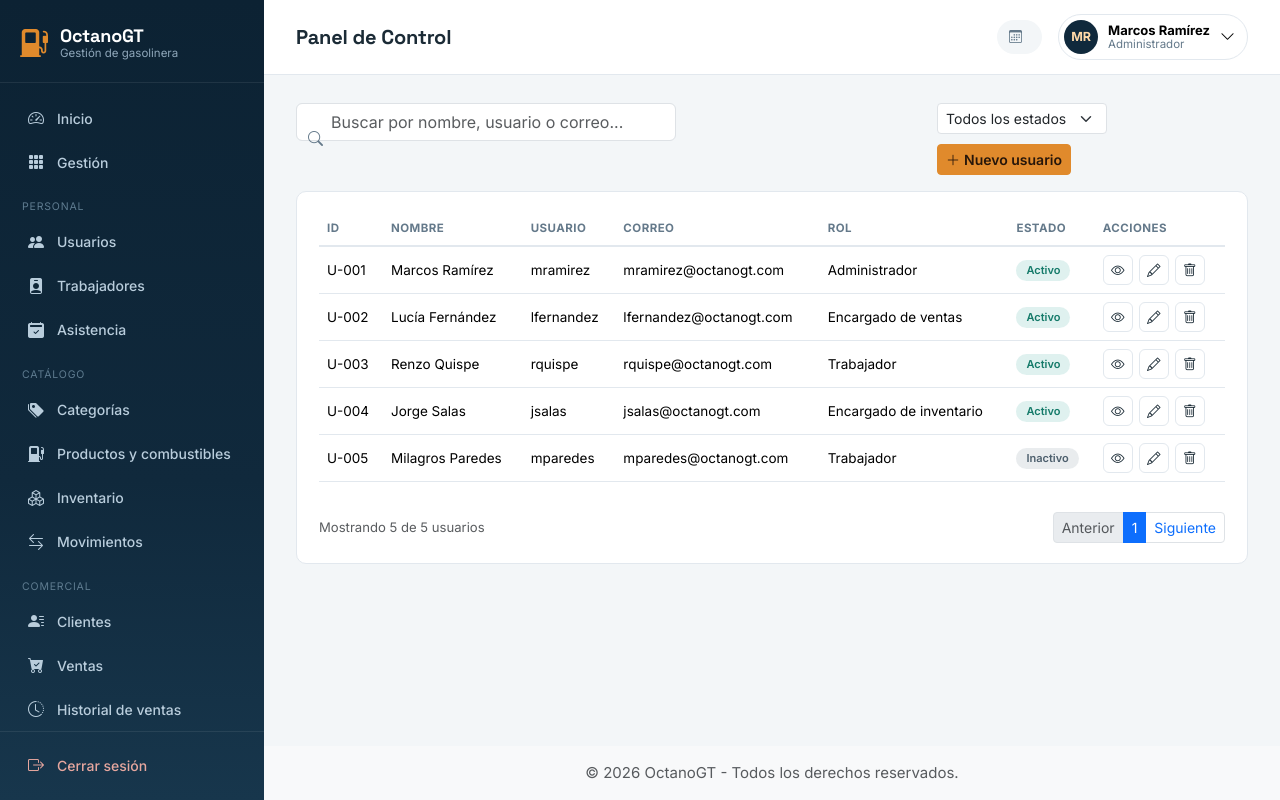
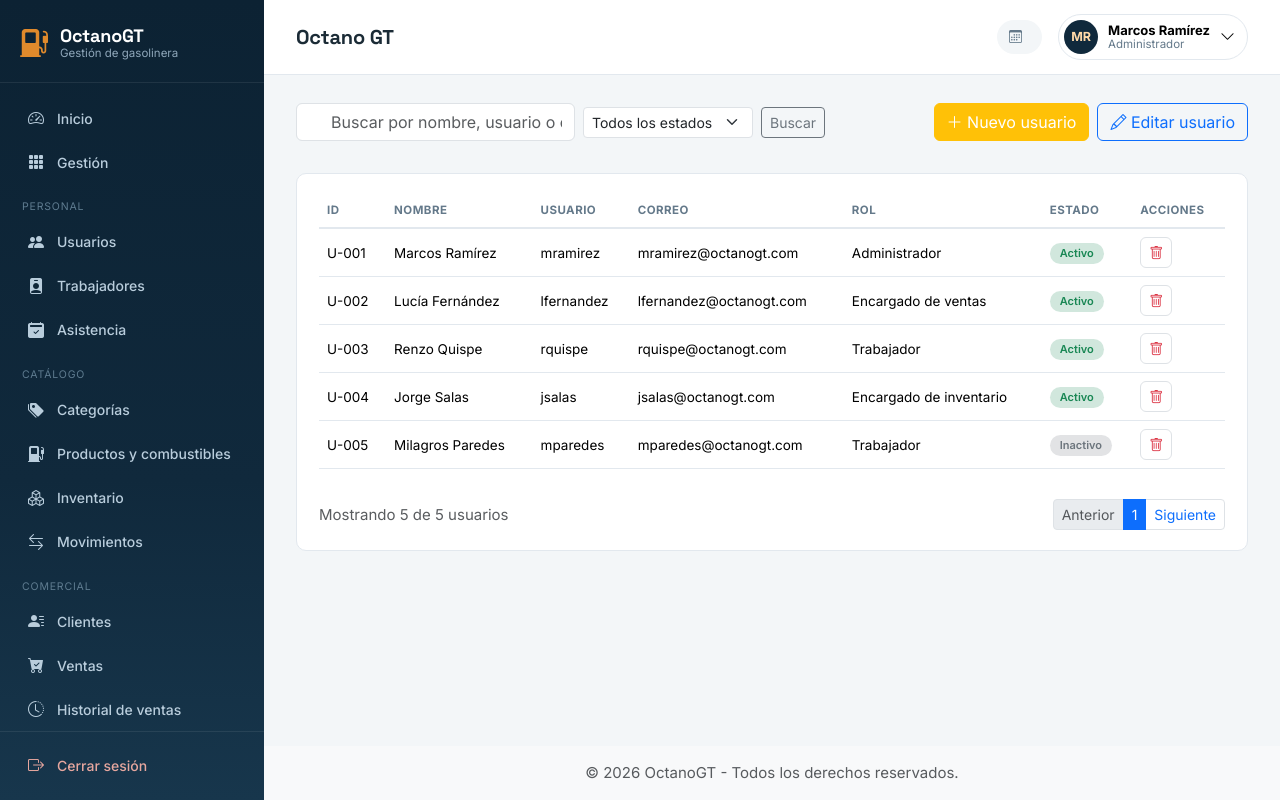
Before and after one commit to jhonas7u7/Sistema-web-para-la-gestion-de-ventas-de-combustible-y-asistencia-de-trabajadores-en-una-gasolinera, a Spring Boot app: page /usuarios in a window 1280 px wide. Run offline with Spring Boot 4, Linux system fonts and the light colour scheme.

Commit message:
Interfaz y CRUD Usuario terminado

```diff
--- a/src/main/java/com/gasolinera/app/controller/FragmentController.java
+++ b/src/main/java/com/gasolinera/app/controller/FragmentController.java
@@ -15,12 +15,12 @@ public class FragmentController {
     public String mostrarGestion() {
         return "gestion";
     }
-
+    /*
     @GetMapping("/usuarios")
     public String mostrarUsuarios() {
         return "usuarios";
     }
-
+    */
     @GetMapping("/asistencia")
     public String mostrarAsistencia(){
         return "asistencia";
--- /dev/null
+++ b/src/main/java/com/gasolinera/app/controller/UsuarioController.java
@@ -0,0 +1,48 @@
+package com.gasolinera.app.controller;
+
+import com.gasolinera.app.model.Usuario;
+import com.gasolinera.app.service.UsuarioService;
+import org.springframework.stereotype.Controller;
+import org.springframework.ui.Model;
+import org.springframework.web.bind.annotation.*;
+
+import java.util.List;
+
+@Controller
+@RequestMapping("/usuarios")
+public class UsuarioController {
+
+    private final UsuarioService usuarioService;
+
+    public UsuarioController(UsuarioService usuarioService) {
+        this.usuarioService = usuarioService;
+    }
+
+    @PostMapping("/guardar")
+    public String guardarUsuario(@ModelAttribute("usuarioForm") Usuario usuario) {
+        usuarioService.guardarUsuario(usuario);
+        return "redirect:/usuarios";
+    }
+
+    @PostMapping("/eliminar")
+    public String eliminarUsuario(@RequestParam("id") Long id) {
+        usuarioService.eliminarUsuario(id);
+        return "redirect:/usuarios";
+    }
+
+    @GetMapping
+    public String listarUsuarios(
+            @RequestParam(name = "buscar", required = false) String buscar,
+            @RequestParam(name = "estado", required = false) String estado,
+            Model model) {
+
+        List<Usuario> lista = usuarioService.listarFiltrados(buscar, estado);
+
+        model.addAttribute("listaUsuarios", lista);
+        model.addAttribute("criterioBusqueda", buscar != null ? buscar : "");
+        model.addAttribute("estadoSeleccionado", estado != null ? estado : "Todos los estados");
+        model.addAttribute("usuarioForm", new Usuario());
+
+        return "usuarios";
+    }
+}
--- a/src/main/resources/templates/fragments/general.html
+++ b/src/main/resources/templates/fragments/general.html
@@ -41,7 +41,7 @@
 <header th:fragment="topbar" class="topbar">
     <button class="btn-icon d-lg-none" id="sidebarToggle" aria-label="Abrir menú"><i class="bi bi-list"></i></button>
     <div class="topbar-heading">
-        <h1>Panel de Control</h1>
+        <h1>Octano GT</h1>
     </div>
     <div class="topbar-actions">
         <span class="topbar-date d-none d-md-inline-flex"><i class="bi bi-calendar3"></i> <span id="todayDate"></span></span>
--- a/src/main/resources/templates/usuarios.html
+++ b/src/main/resources/templates/usuarios.html
@@ -21,17 +21,42 @@
   <main class="main-content">
 
     <div class="list-toolbar">
-      <div class="search-box">
-        <i class="bi bi-search"></i>
-        <input type="text" class="form-control" placeholder="Buscar por nombre, usuario o correo..." data-table-search>
-      </div>
+      <form th:action="@{/usuarios}" method="get" class="d-flex align-items-center gap-2 mb-3">
+        <div class="search-box">
+          <input type="text"
+                 name="buscar"
+                 class="form-control"
+                 placeholder="Buscar por nombre, usuario o correo..."
+                 th:value="${criterioBusqueda}">
+        </div>
+
+        <select name="estado" class="form-select form-select-sm toolbar-filter" onchange="this.form.submit()">
+          <option value="Todos los estados" th:selected="${estadoSeleccionado == 'Todos los estados'}">Todos los estados</option>
+          <option value="Activo" th:selected="${estadoSeleccionado == 'Activo'}">Activo</option>
+          <option value="Inactivo" th:selected="${estadoSeleccionado == 'Inactivo'}">Inactivo</option>
+        </select>
+
+        <button type="submit" class="btn btn-sm btn-outline-secondary">Buscar</button>
+
+        <a th:if="${(criterioBusqueda != null and !criterioBusqueda.isEmpty()) or (estadoSeleccionado != null and estadoSeleccionado != 'Todos los estados')}"
+           th:href="@{/usuarios}"
+           class="btn btn-sm btn-outline-danger"
+           title="Restablecer filtros">
+          Limpiar
+        </a>
+      </form>
+
       <div class="toolbar-actions">
-        <select class="form-select form-select-sm toolbar-filter">
-          <option>Todos los estados</option>
-          <option>Activo</option>
-          <option>Inactivo</option>
-        </select>
-        <button class="btn btn-brand btn-sm" data-bs-toggle="modal" data-bs-target="#modalUsuario"><i class="bi bi-plus-lg me-1"></i>Nuevo usuario</button>
+
+        <div class="d-flex justify-content-end gap-2 mb-3">
+          <button type="button" class="btn btn-warning text-white" data-bs-toggle="modal" data-bs-target="#modalCrear">
+            <i class="bi bi-plus-lg"></i> Nuevo usuario
+          </button>
+          <button type="button" class="btn btn-outline-primary" data-bs-toggle="modal" data-bs-target="#modalEditar">
+            <i class="bi bi-pencil"></i> Editar usuario
+          </button>
+        </div>
+
       </div>
     </div>
     <div class="panel">
@@ -39,48 +64,111 @@
         <table class="table table-modern align-middle">
           <thead><tr><th>ID</th><th>Nombre</th><th>Usuario</th><th>Correo</th><th>Rol</th><th>Estado</th><th>Acciones</th></tr></thead>
           <tbody>
-          <tr><td>U-001</td><td>Marcos Ramírez</td><td>mramirez</td><td>mramirez@octanogt.com</td><td>Administrador</td><td><span class="badge badge-success">Activo</span></td><td><div class="table-actions"><button class="btn-action" title="Ver"><i class="bi bi-eye"></i></button><button class="btn-action" title="Editar"><i class="bi bi-pencil"></i></button><button class="btn-action btn-action-danger" title="Eliminar"><i class="bi bi-trash"></i></button></div></td></tr>
-<tr><td>U-002</td><td>Lucía Fernández</td><td>lfernandez</td><td>lfernandez@octanogt.com</td><td>Encargado de ventas</td><td><span class="badge badge-success">Activo</span></td><td><div class="table-actions"><button class="btn-action" title="Ver"><i class="bi bi-eye"></i></button><button class="btn-action" title="Editar"><i class="bi bi-pencil"></i></button><button class="btn-action btn-action-danger" title="Eliminar"><i class="bi bi-trash"></i></button></div></td></tr>
-<tr><td>U-003</td><td>Renzo Quispe</td><td>rquispe</td><td>rquispe@octanogt.com</td><td>Trabajador</td><td><span class="badge badge-success">Activo</span></td><td><div class="table-actions"><button class="btn-action" title="Ver"><i class="bi bi-eye"></i></button><button class="btn-action" title="Editar"><i class="bi bi-pencil"></i></button><button class="btn-action btn-action-danger" title="Eliminar"><i class="bi bi-trash"></i></button></div></td></tr>
-<tr><td>U-004</td><td>Jorge Salas</td><td>jsalas</td><td>jsalas@octanogt.com</td><td>Encargado de inventario</td><td><span class="badge badge-success">Activo</span></td><td><div class="table-actions"><button class="btn-action" title="Ver"><i class="bi bi-eye"></i></button><button class="btn-action" title="Editar"><i class="bi bi-pencil"></i></button><button class="btn-action btn-action-danger" title="Eliminar"><i class="bi bi-trash"></i></button></div></td></tr>
-<tr><td>U-005</td><td>Milagros Paredes</td><td>mparedes</td><td>mparedes@octanogt.com</td><td>Trabajador</td><td><span class="badge badge-secondary">Inactivo</span></td><td><div class="table-actions"><button class="btn-action" title="Ver"><i class="bi bi-eye"></i></button><button class="btn-action" title="Editar"><i class="bi bi-pencil"></i></button><button class="btn-action btn-action-danger" title="Eliminar"><i class="bi bi-trash"></i></button></div></td></tr>
+          <tr th:if="${#lists.isEmpty(listaUsuarios)}">
+            <td colspan="7" class="text-center text-muted py-4">No hay usuarios registrados.</td>
+          </tr>
 
+          <tr th:each="u : ${listaUsuarios}">
+            <td th:text="${'U-00' + u.id}">U-001</td>
+            <td th:text="${u.nombre}">Marcos Ramírez</td>
+            <td th:text="${u.username}">mramirez</td>
+            <td th:text="${u.email}">mramirez@octanogt.com</td>
+            <td th:text="${u.rol}">Administrador</td>
+            <td>
+                <span th:text="${u.estado}"
+                      th:classappend="${u.estado == 'Activo' ? 'badge bg-success-subtle text-success' : 'badge bg-secondary-subtle text-secondary'}">
+                    Activo
+                </span>
+            </td>
+            <td>
+              <button type="button" class="btn btn-sm btn-outline-danger border rounded"
+                      title="Eliminar usuario"
+                      data-bs-toggle="modal"
+                      th:data-bs-target="${'#modalEliminar' + u.id}">
+                <i class="bi bi-trash"></i>
+              </button>
+
+              <div class="modal fade" th:id="${'modalEliminar' + u.id}" tabindex="-1" aria-hidden="true">
+                <div class="modal-dialog modal-dialog-centered">
+                  <div class="modal-content">
+                    <div class="modal-header">
+                      <h5 class="modal-title">Confirmar eliminación</h5>
+                      <button type="button" class="btn-close" data-bs-dismiss="modal" aria-label="Close"></button>
+                    </div>
+                    <div class="modal-body text-start">
+                      <p>¿Estás seguro de que deseas borrar al usuario <strong th:text="${u.nombre}"></strong>?</p>
+                      <p class="text-muted small mb-0">Esta acción no se puede deshacer.</p>
+                    </div>
+                    <div class="modal-footer">
+                      <button type="button" class="btn btn-secondary" data-bs-dismiss="modal">Cancelar</button>
+                      <form th:action="@{/usuarios/eliminar}" method="post" class="d-inline">
+                        <input type="hidden" name="id" th:value="${u.id}" />
+                        <button type="submit" class="btn btn-danger">Sí, eliminar</button>
+                      </form>
+                    </div>
+                  </div>
+                </div>
+              </div>
+            </td>
+          </tr>
           </tbody>
         </table>
       </div>
       <div class="table-footer">
-        <span class="text-muted small">Mostrando 5 de 5 usuarios</span>
+        <p class="text-muted mb-0">
+          Mostrando
+          <span th:text="${#lists.size(listaUsuarios)}">5</span>
+          de
+          <span th:text="${#lists.size(listaUsuarios)}">5</span>
+          usuarios
+        </p>
         <nav><ul class="pagination pagination-sm mb-0"><li class="page-item disabled"><a class="page-link">Anterior</a></li><li class="page-item active"><a class="page-link">1</a></li><li class="page-item"><a class="page-link">Siguiente</a></li></ul></nav>
       </div>
     </div>
 
-    <div class="modal fade" id="modalUsuario" tabindex="-1" aria-hidden="true">
+    <div class="modal fade" id="modalCrear" tabindex="-1" aria-hidden="true">
       <div class="modal-dialog modal-dialog-centered">
         <div class="modal-content">
-          <div class="modal-header"><h5 class="modal-title"><i class="bi bi-person-plus me-2"></i>Nuevo usuario</h5><button class="btn-close" data-bs-dismiss="modal"></button></div>
-          <div class="modal-body">
-            <form class="row g-3">
-              <div class="col-md-6"><label class="form-label">Nombre completo</label><input type="text" class="form-control" placeholder="Ej. Ana Torres"></div>
-              <div class="col-md-6"><label class="form-label">Nombre de usuario</label><input type="text" class="form-control" placeholder="Ej. atorres"></div>
-              <div class="col-md-6"><label class="form-label">Correo electrónico</label><input type="email" class="form-control" placeholder="correo@octanogt.com"></div>
-              <div class="col-md-6"><label class="form-label">Rol</label>
-                <select class="form-select">
-                  <option>Administrador</option>
-                  <option>Encargado de ventas</option>
-                  <option>Trabajador</option>
-                  <option>Encargado de inventario</option>
+          <form th:action="@{/usuarios/guardar}" th:object="${usuarioForm}" method="post">
+            <div class="modal-header">
+              <h5 class="modal-title">Crear Nuevo Usuario</h5>
+              <button type="button" class="btn-close" data-bs-dismiss="modal" aria-label="Close"></button>
+            </div>
+            <div class="modal-body">
+              <div class="mb-3">
+                <label class="form-label">Nombre Completo</label>
+                <input type="text" th:field="*{nombre}" class="form-control" required />
+              </div>
+              <div class="mb-3">
+                <label class="form-label">Usuario</label>
+                <input type="text" th:field="*{username}" class="form-control" required />
+              </div>
+              <div class="mb-3">
+                <label class="form-label">Correo Electrónico</label>
+                <input type="email" th:field="*{email}" class="form-control" required />
+              </div>
+              <div class="mb-3">
+                <label class="form-label">Rol</label>
+                <select th:field="*{rol}" class="form-select" required>
+                  <option value="Administrador">Administrador</option>
+                  <option value="Encargado de ventas">Encargado de ventas</option>
+                  <option value="Encargado de inventario">Encargado de inventario</option>
+                  <option value="Trabajador">Trabajador</option>
                 </select>
               </div>
-              <div class="col-md-6"><label class="form-label">Contraseña temporal</label><input type="password" class="form-control" placeholder="••••••••"></div>
-              <div class="col-md-6"><label class="form-label">Estado</label>
-                <select class="form-select"><option>Activo</option><option>Inactivo</option></select>
+              <div class="mb-3">
+                <label class="form-label">Estado</label>
+                <select th:field="*{estado}" class="form-select" required>
+                  <option value="Activo">Activo</option>
+                  <option value="Inactivo">Inactivo</option>
+                </select>
               </div>
-            </form>
-          </div>
-          <div class="modal-footer">
-            <button class="btn btn-outline-secondary" data-bs-dismiss="modal">Cancelar</button>
-            <button class="btn btn-brand" data-bs-dismiss="modal">Guardar usuario</button>
-          </div>
+            </div>
+            <div class="modal-footer">
+              <button type="button" class="btn btn-secondary" data-bs-dismiss="modal">Cancelar</button>
+              <button type="submit" class="btn btn-warning text-white">Guardar</button>
+            </div>
+          </form>
         </div>
       </div>
     </div>
@@ -89,6 +177,65 @@
   <div th:replace="~{fragments/general :: footer}"></div>
 </div>
 </div>
+
+<div class="modal fade" id="modalEditar" tabindex="-1" aria-hidden="true">
+  <div class="modal-dialog modal-dialog-centered">
+    <div class="modal-content">
+      <form th:action="@{/usuarios/guardar}" method="post">
+        <div class="modal-header">
+          <h5 class="modal-title">Editar Usuario Existente</h5>
+          <button type="button" class="btn-close" data-bs-dismiss="modal" aria-label="Close"></button>
+        </div>
+        <div class="modal-body">
+          <div class="mb-3">
+            <label class="form-label fw-bold">Seleccionar Usuario a Modificar</label>
+            <select name="id" class="form-select" required>
+              <option value="" disabled selected>-- Elige un usuario --</option>
+              <option th:each="u : ${listaUsuarios}"
+                      th:value="${u.id}"
+                      th:text="${'U-00' + u.id + ' - ' + u.nombre + ' (' + u.username + ')'}">
+              </option>
+            </select>
+          </div>
+          <hr>
+          <div class="mb-3">
+            <label class="form-label">Nuevo Nombre Completo</label>
+            <input type="text" name="nombre" class="form-control" required />
+          </div>
+          <div class="mb-3">
+            <label class="form-label">Nuevo Nombre de Usuario</label>
+            <input type="text" name="username" class="form-control" required />
+          </div>
+          <div class="mb-3">
+            <label class="form-label">Nuevo Correo Electrónico</label>
+            <input type="email" name="email" class="form-control" required />
+          </div>
+          <div class="mb-3">
+            <label class="form-label">Rol</label>
+            <select name="rol" class="form-select" required>
+              <option value="Administrador">Administrador</option>
+              <option value="Encargado de ventas">Encargado de ventas</option>
+              <option value="Encargado de inventario">Encargado de inventario</option>
+              <option value="Trabajador">Trabajador</option>
+            </select>
+          </div>
+          <div class="mb-3">
+            <label class="form-label">Estado</label>
+            <select name="estado" class="form-select" required>
+              <option value="Activo">Activo</option>
+              <option value="Inactivo">Inactivo</option>
+            </select>
+          </div>
+        </div>
+        <div class="modal-footer">
+          <button type="button" class="btn btn-secondary" data-bs-dismiss="modal">Cancelar</button>
+          <button type="submit" class="btn btn-primary">Actualizar Cambios</button>
+        </div>
+      </form>
+    </div>
+  </div>
+</div>
+
 <script src="https://cdn.jsdelivr.net/npm/bootstrap@5.3.3/dist/js/bootstrap.bundle.min.js"></script>
 
 </body>
```
Also changed, not shown: src/main/java/com/gasolinera/app/controller/VistaController.java (deleted, +0 -8 lines), src/main/java/com/gasolinera/app/model/Usuario.java (added, +34 -0 lines), src/main/java/com/gasolinera/app/repository/UsuarioRepository.java (added, +73 -0 lines), src/main/java/com/gasolinera/app/service/UsuarioService.java (added, +36 -0 lines).
